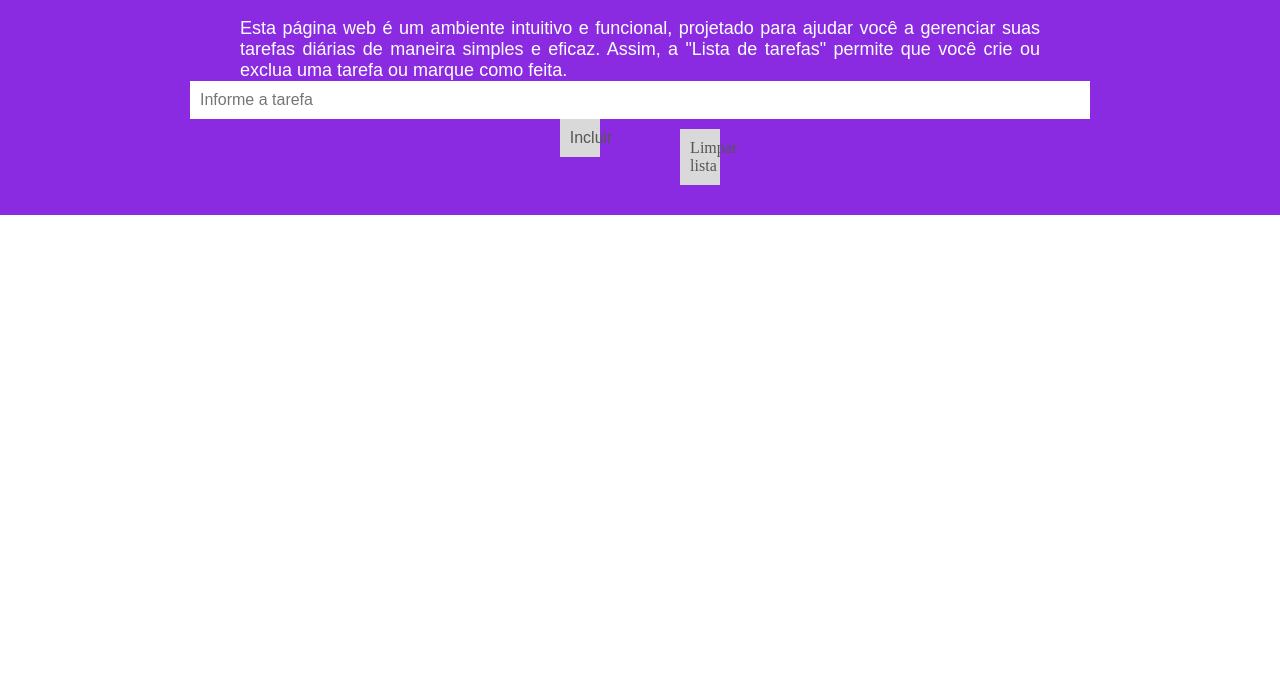
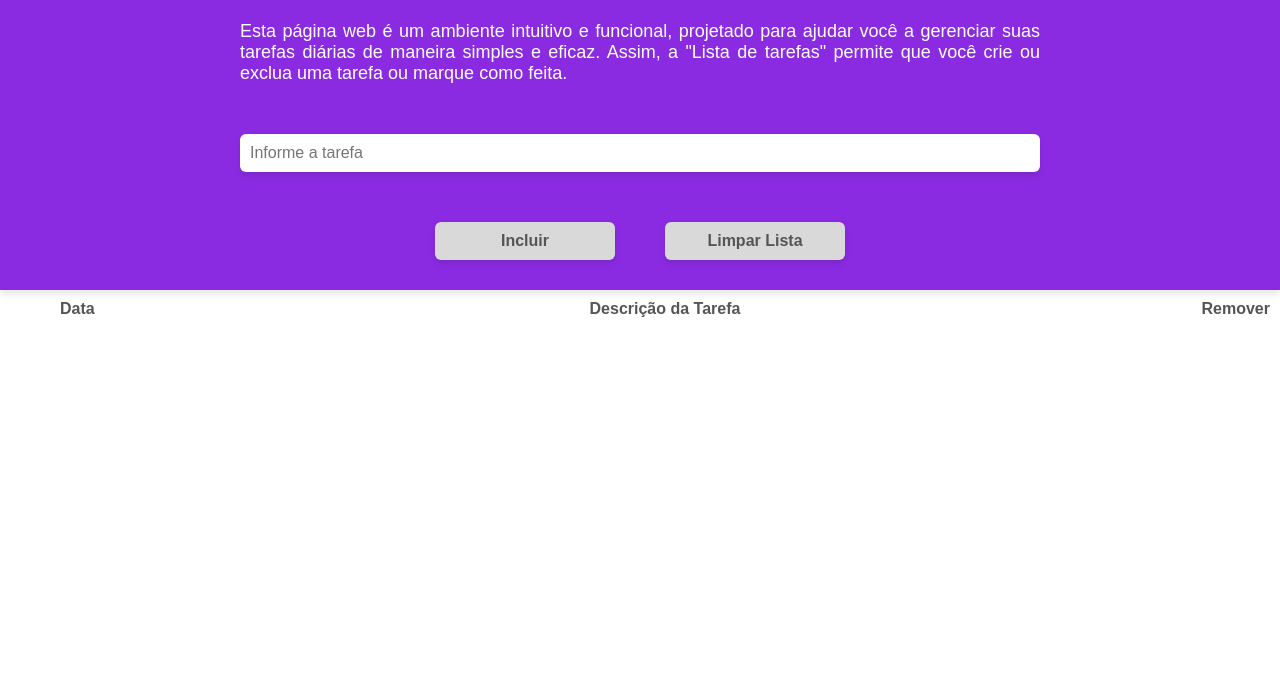
Before and after one commit to igormatt0s/lista-de-tarefas, a plain HTML site: page index.html in a window 1280 px wide. Shown: the part 110-800 px from the top of the page. Drawn offline with Linux system fonts and the light colour scheme.

Commit message:
Personaliza a página

```diff
--- a/index.html
+++ b/index.html
@@ -10,17 +10,22 @@
 
 <body>
     <div class="header">
-        <h2>Lista de tarefas</h2>
+        <h2>Lista de Tarefas</h2>
         <p class="paragrafo">
             Esta página web é um ambiente intuitivo e funcional, projetado para ajudar você a gerenciar suas tarefas diárias
             de maneira simples e eficaz. Assim, a "Lista de tarefas" permite que você crie ou exclua uma tarefa ou marque como
             feita.
         </p>
-        <input type="text" id="tarefa" placeholder="Informe a tarefa">
+        <input type="text" id="tarefa" placeholder="Informe a tarefa" onkeypress="handleKeyPress(event)">
         <div class="botoes">
             <span onclick="addElemento()" class="addBtn">Incluir</span>
-            <span onclick="limpaLista()" class="limpaBtn">Limpar lista</span>
+            <span onclick="limpaLista()" class="limpaBtn">Limpar Lista</span>
         </div>
+    </div>
+    <div class="list-header">
+        <span>Data</span>
+        <span class="description">Descrição da Tarefa</span>
+        <span class="remove">Remover</span>
     </div>
     <ul id="itemLista">
     </ul>
--- a/script.js
+++ b/script.js
@@ -1,7 +1,7 @@
 let myNodelist = document.getElementsByTagName("li");
 for (let i = 0; i < myNodelist.length; i++) {
     let span = document.createElement("span");
-    let txt = document.createTextNode("\u00D7"); //caracter x
+    let txt = document.createTextNode("X"); //caracter x
     span.className = "close";
     span.appendChild(txt);
     myNodelist[i].appendChild(span);
@@ -29,9 +29,13 @@ function addElemento() {
 
     const dataAtual = new Date();
     const dia = dataAtual.getDate(); // Dia do mês (1-31)
-    const mes = dataAtual.getMonth(); // Mês (0-11, janeiro é 0)
+    const mes = dataAtual.getMonth() + 1; // Mês (0-11, janeiro é 0, então somamos 1)
     const ano = dataAtual.getFullYear();
-    const data = `${dia}/${mes + 1}/${ano} - `;
+
+    const diaFormatado = dia.toString().padStart(2, '0'); // Garantir que o dia tenha 2 dígitos
+    const mesFormatado = mes.toString().padStart(2, '0'); // Garantir que o dia tenha 2 dígitos
+
+    const data = `${diaFormatado}/${mesFormatado}/${ano} - `;
 
     let t = document.createTextNode(data + inputValue);
     li.appendChild(t);
@@ -44,7 +48,7 @@ function addElemento() {
     }
     document.getElementById("tarefa").value = "";
     let span = document.createElement("SPAN");
-    let txt = document.createTextNode("\u00D7");
+    let txt = document.createTextNode("X");
     span.className = "close";
     span.appendChild(txt);
     li.appendChild(span);
@@ -53,6 +57,12 @@ function addElemento() {
             let div = this.parentElement;
             div.style.display = "none";
         }
+    }
+}
+
+function handleKeyPress(event) {
+    if (event.key === 'Enter') {
+        addElemento();
     }
 }
 
--- a/style.css
+++ b/style.css
@@ -7,43 +7,11 @@ body {
     box-sizing: border-box;
 }
 
-.header h2 {
-    font-family: Arial;
-    font-size: 28px;
-    padding: 10px;
-}
-
-.paragrafo {
-    font-family: Arial;
-    font-size: 18px;
-    margin: 0 auto;
-    max-width: 800px;
-    text-align: justify;
-}
-
-ul {
-    margin: 0;
-    padding: 0;
-}
-
-ul li {
-    cursor: pointer;
-    position: relative;
-    padding: 12px 8px 12px 40px;
-    background: #eee;
-    font-size: 18px;
-}
-
-.close {
-    position: absolute;
-    right: 0;
-    top: 0;
-    padding: 12px 16px 12px 16px;
-}
-
 .header {
+    box-shadow: 0 4px 8px rgba(0, 0, 0, 0.1);
     background-color: blueviolet;
     padding: 30px 40px;
+    padding-top: 0;
     color: white;
     text-align: center;
     display: flex;
@@ -58,36 +26,20 @@ ul li {
     clear: both;
 }
 
-input {
-    margin: 0;
-    border: none;
-    border-radius: 0;
-    width: 800px;
+.header h2 {
+    font-family: Arial;
+    font-size: 40px;
     padding: 10px;
-    float: left;
-    font-size: 16px;
+    font-weight: bold;
 }
 
-.addBtn {
-    padding: 10px;
-    width: 25%;
-    background: #d9d9d9;
-    color: #555;
-    float: left;
-    text-align: center;
-    font-size: 16px;
-    cursor: pointer;
-    transition: 0.3s;
-    border-radius: 0;
-}
-
-body {
-    margin: 0;
-    min-width: 250px;
-}
-
-* {
-    box-sizing: border-box;
+.paragrafo {
+    font-family: Arial;
+    font-size: 18px;
+    margin: 0 auto;
+    max-width: 800px;
+    text-align: justify;
+    padding-bottom: 50px;
 }
 
 ul {
@@ -101,13 +53,6 @@ ul li {
     padding: 12px 8px 12px 40px;
     background: #eee;
     font-size: 18px;
-}
-
-.novo-item {
-    background-color: green; /* Altere para a cor desejada */
-    color: white;
-    text-transform: uppercase;
-    font-size: 16px;
 }
 
 ul li:hover {
@@ -126,68 +71,89 @@ ul li.checked {
     right: 0;
     top: 0;
     padding: 12px 16px 12px 16px;
+    font-weight: bold;
 }
 
 .close:hover {
-    background-color: blueviolet;
+    background-color: red;
     color: white;
 }
 
-.header {
-    background-color: blueviolet;
-    padding: 30px 40px;
+.novo-item {
+    background-color: green;
     color: white;
-    text-align: center;
-}
-
-.header:after {
-    content: "";
-    display: table;
-    clear: both;
+    text-transform: uppercase;
+    font-size: 16px;
 }
 
 input {
-    margin: 0;
     border: none;
-    border-radius: 0;
-    width: 75%;
-    padding: 10px;
+    border-radius: 6px;
+    margin: 0 auto;
+    max-width: 800px;
+    width: 100%;
     float: left;
     font-size: 16px;
+    padding: 10px;
+    box-shadow: 0 4px 6px rgba(0, 0, 0, 0.1);
 }
 
-.addBtn {
+.botoes {
+    display: flex;
+    justify-content: center;
+    gap: 50px;
+    padding: 50px;
+    padding-bottom: 0;
+    width: 70%;
+
+}
+
+.addBtn, .limpaBtn {
     padding: 10px;
-    width: 25%;
+    width: 180px;
     background: #d9d9d9;
     color: #555;
     float: left;
     text-align: center;
+    align-items: center;
     font-size: 16px;
     cursor: pointer;
     transition: 0.3s;
-    border-radius: 0;
+    border-radius: 6px;
     font-family: Arial;
+    font-weight: bold;
+    box-shadow: 0 4px 6px rgba(0, 0, 0, 0.1);
+    transition: box-shadow 0.3s ease;
 }
 
 .addBtn:hover {
-    background-color: #bbb;
-}
-
-.limpaBtn {
-    padding: 10px;
-    width: 25%;
-    background: #d9d9d9;
-    color: #555;
-    float: right;
-    text-align: center;
-    font-size: 16px;
-    cursor: pointer;
-    transition: 0.3s;
-    border-radius: 0;
-    margin-top: 10px;
+    background-color: #50aaff;
+    color: #FFF;
 }
 
 .limpaBtn:hover {
-    background-color: #bbb;
+    background-color: #ff2222;
+    color: #FFF;
 }
+
+.list-header {
+    padding: 10px;
+    margin-left: 50px;
+    display: flex;
+    justify-content: space-between;
+}
+
+.list-header span {
+    flex: 1;
+    font-family: Arial;
+    font-weight: bold;
+    color: #555;
+}
+
+.list-header .description {
+    text-align: center;
+}
+
+.list-header .remove {
+    text-align: right;
+}
```
Also changed, not shown: 1 other file.
